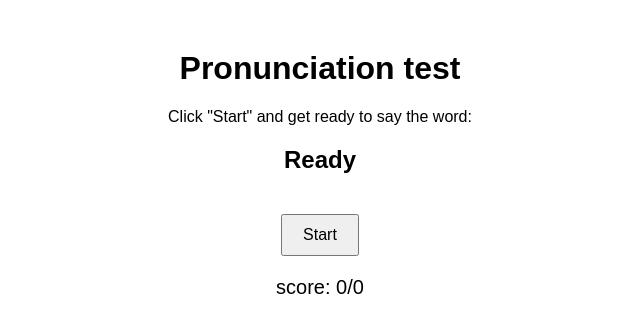
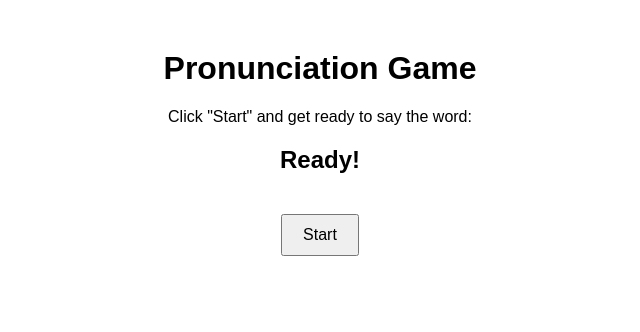
Before and after one commit to Vedant-Patil0996/AudioGame, a plain HTML site: page index.html in a window 1280 px wide. Shown: the whole page, without its empty margins (320-960 px from the left). Drawn offline with Linux system fonts and the light colour scheme.

Commit message:
index.html

```diff
--- a/index.html
+++ b/index.html
@@ -19,19 +19,14 @@
             margin-top: 20px;
             font-size: 18px;
         }
-        #score{
-            margin-top:20x;
-            font-size:20px;
-        }
     </style>
 </head>
 <body>
-    <h1>Pronunciation test</h1>
+    <h1>Pronunciation Game</h1>
     <p>Click "Start" and get ready to say the word:</p>
-    <h2 id="targetWord">Ready</h2>
+    <h2 id="targetWord">Ready!</h2>
     <button id="startButton">Start</button>
     <p id="result"></p>
-    <p id="score">score: 0/0</p>
     <script src="ag.js"></script>
 </body>
 </html>
```
